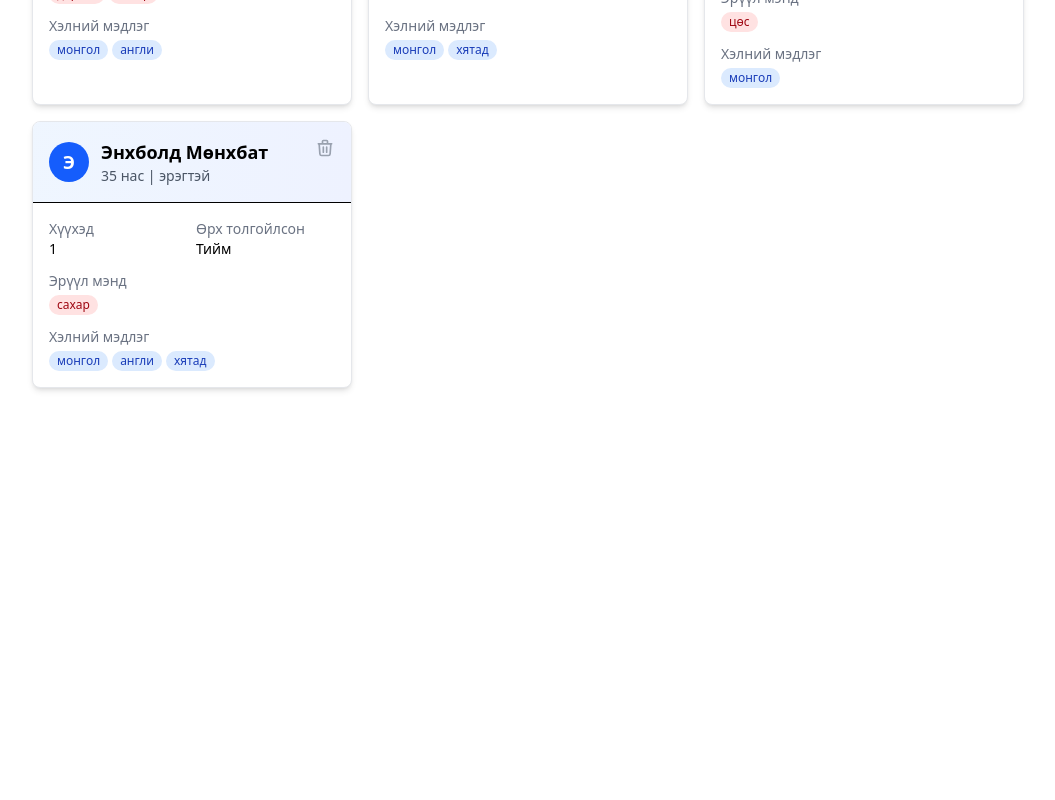
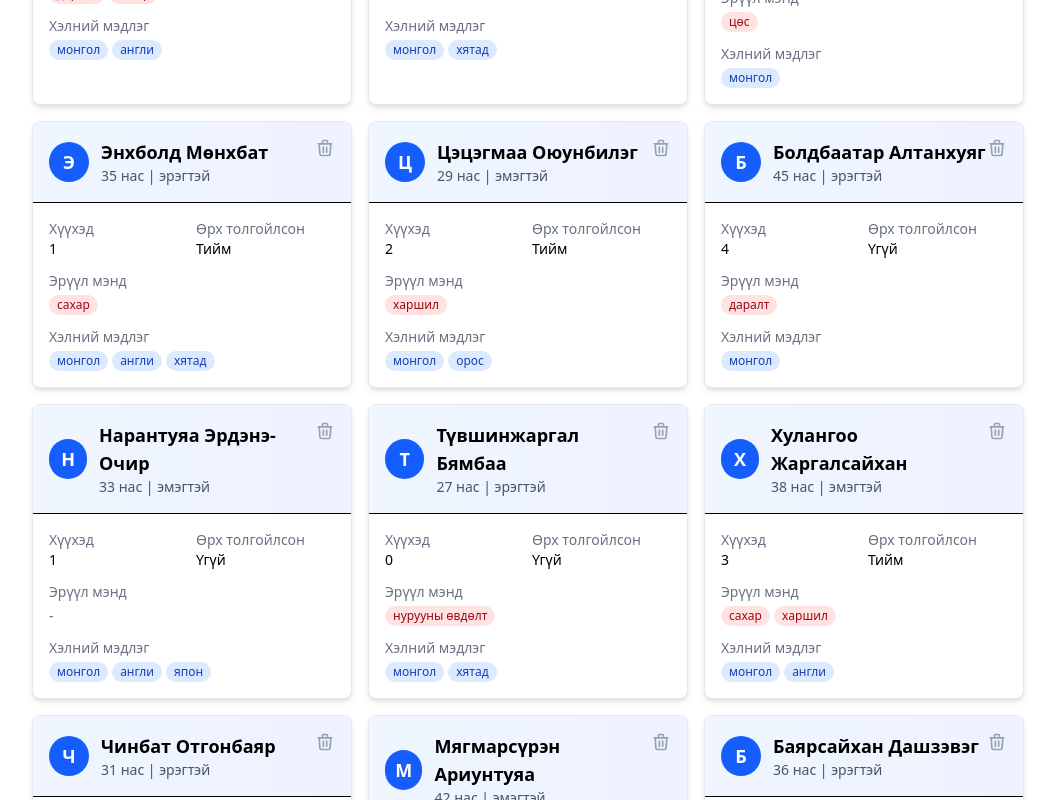
Before and after one commit to usukh6ayar/smart-hr, a React (Vite) app: page / in a window 1280 px wide. Shown: the part 620-1420 px from the top of the page, without its empty margins (112-1167 px from the left). Before the commit the page ends 1064 px from the top, so only its background shows below. Built offline with nearby package versions, Linux system fonts and the light colour scheme.

Commit message:
add data

```diff
--- a/src/data/employees.js
+++ b/src/data/employees.js
@@ -39,4 +39,84 @@ export const employees = [
     medicalConditions: ["сахар"],
     languages: ["монгол", "англи", "хятад"],
   },
+  {
+    id: 5,
+    name: "Цэцэгмаа Оюунбилэг",
+    age: 29,
+    gender: "эмэгтэй",
+    kids: 2,
+    isSingleParent: true,
+    medicalConditions: ["харшил"],
+    languages: ["монгол", "орос"],
+  },
+  {
+    id: 6,
+    name: "Болдбаатар Алтанхуяг",
+    age: 45,
+    gender: "эрэгтэй",
+    kids: 4,
+    isSingleParent: false,
+    medicalConditions: ["даралт"],
+    languages: ["монгол"],
+  },
+  {
+    id: 7,
+    name: "Нарантуяа Эрдэнэ-Очир",
+    age: 33,
+    gender: "эмэгтэй",
+    kids: 1,
+    isSingleParent: false,
+    medicalConditions: [],
+    languages: ["монгол", "англи", "япон"],
+  },
+  {
+    id: 8,
+    name: "Түвшинжаргал Бямбаа",
+    age: 27,
+    gender: "эрэгтэй",
+    kids: 0,
+    isSingleParent: false,
+    medicalConditions: ["нурууны өвдөлт"],
+    languages: ["монгол", "хятад"],
+  },
+  {
+    id: 9,
+    name: "Хулангоо Жаргалсайхан",
+    age: 38,
+    gender: "эмэгтэй",
+    kids: 3,
+    isSingleParent: true,
+    medicalConditions: ["сахар", "харшил"],
+    languages: ["монгол", "англи"],
+  },
+  {
+    id: 10,
+    name: "Чинбат Отгонбаяр",
+    age: 31,
+    gender: "эрэгтэй",
+    kids: 2,
+    isSingleParent: false,
+    medicalConditions: [],
+    languages: ["монгол", "орос", "англи"],
+  },
+  {
+    id: 11,
+    name: "Мягмарсүрэн Ариунтуяа",
+    age: 42,
+    gender: "эмэгтэй",
+    kids: 2,
+    isSingleParent: false,
+    medicalConditions: ["цөс", "даралт"],
+    languages: ["монгол"],
+  },
+  {
+    id: 12,
+    name: "Баярсайхан Дашзэвэг",
+    age: 36,
+    gender: "эрэгтэй",
+    kids: 1,
+    isSingleParent: true,
+    medicalConditions: ["зүрхний хэм алдагдал"],
+    languages: ["монгол", "хятад"],
+  },
 ];
```
